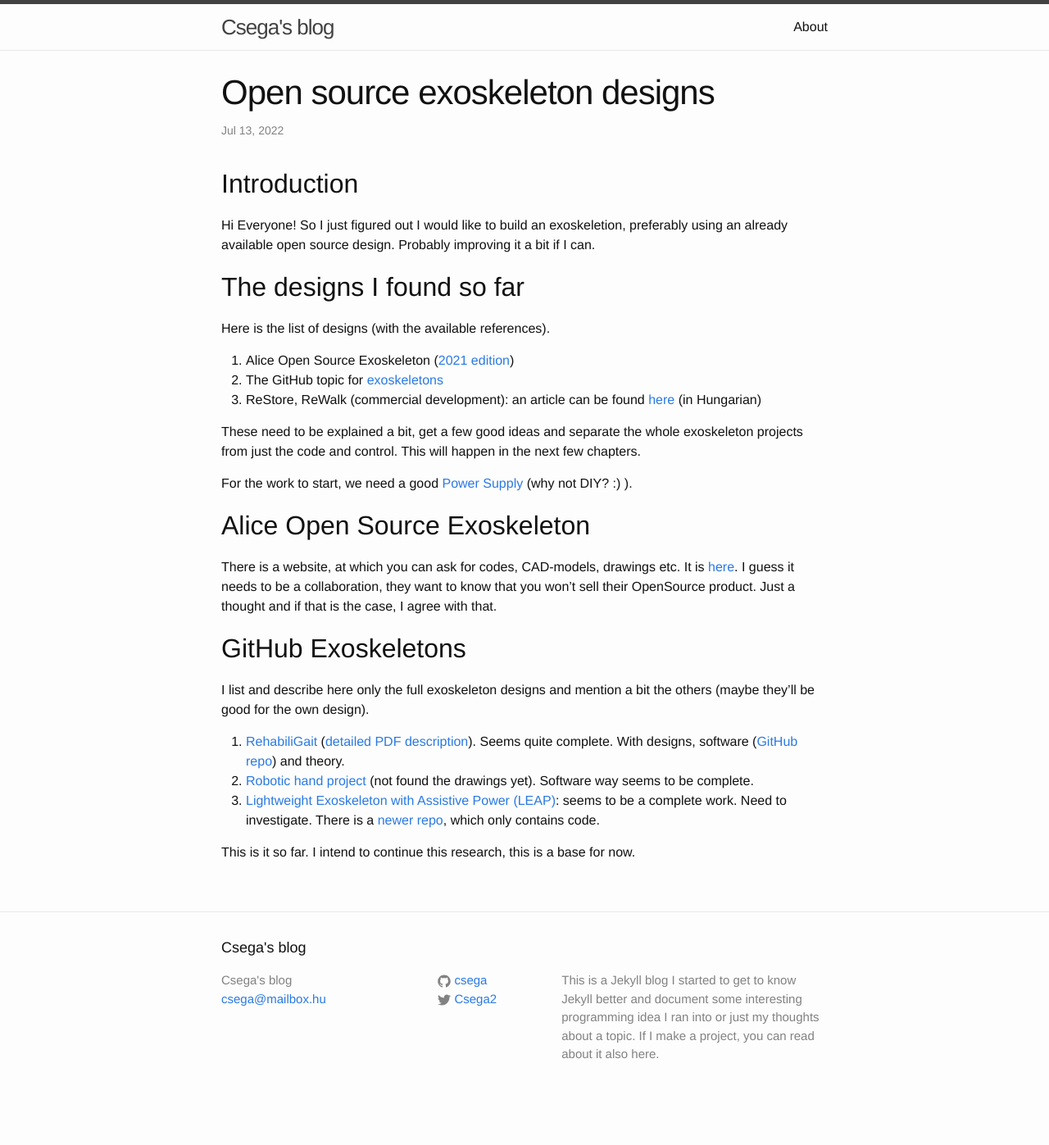
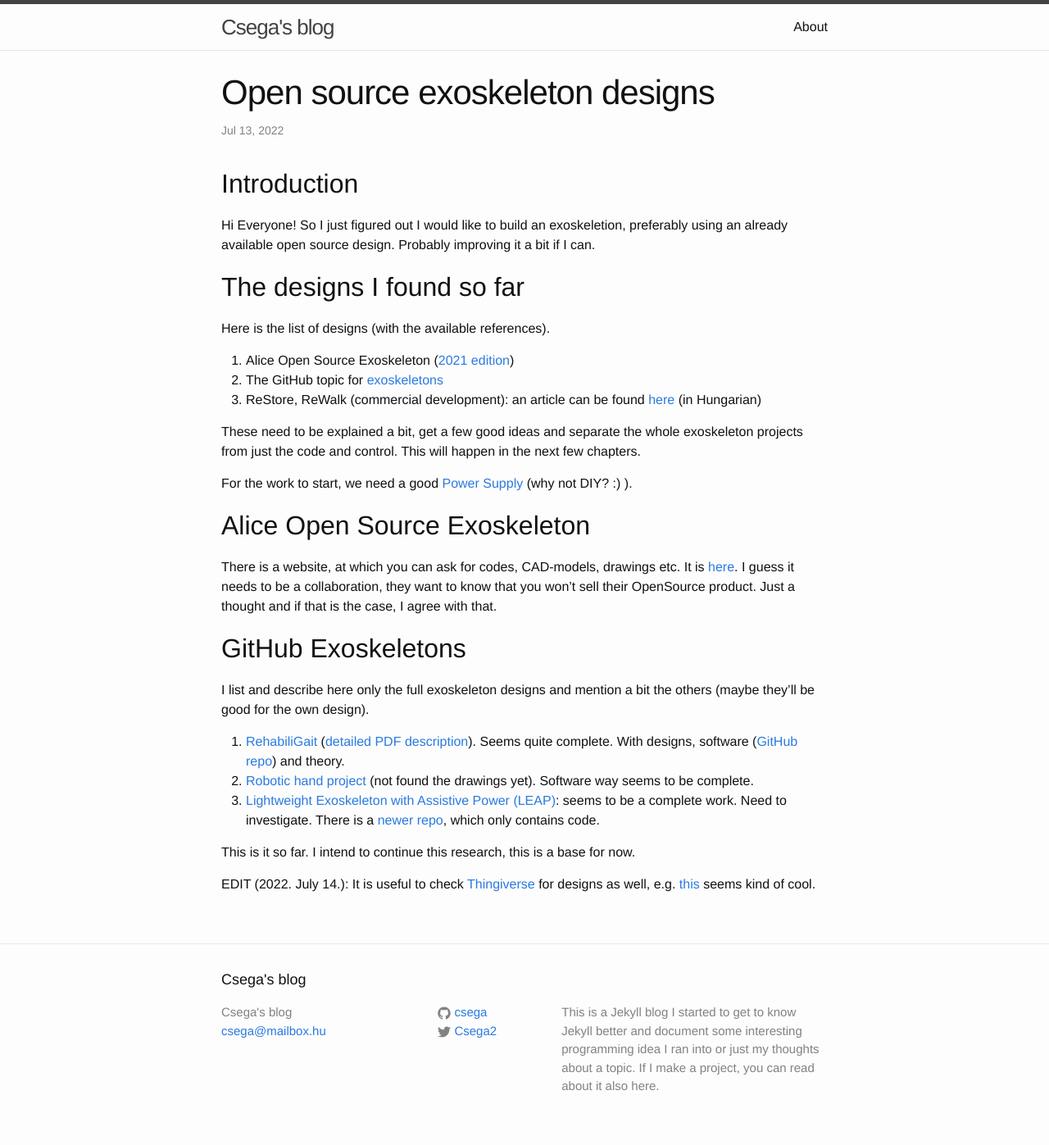
Before and after one commit to Csega/csega.github.io, a Jekyll site: the page built from _posts/2022-07-13-exoskeleton-designs.md, in a window 1280 px wide. Shown: the whole page at 82% size. Built offline with Jekyll 4.4.1, drawn with Linux system fonts in a browser that asks for light colours; before the commit the page ends 1358 px from its top, so only the background shows below that.

Commit message:
Added a few more links.

```diff
--- a/_posts/2022-07-13-exoskeleton-designs.md
+++ b/_posts/2022-07-13-exoskeleton-designs.md
@@ -35,3 +35,5 @@ I list and describe here only the full exoskeleton designs and mention a bit the
 
 
 This is it so far. I intend to continue this research, this is a base for now.
+
+EDIT (2022. July 14.): It is useful to check [Thingiverse](https://www.thingiverse.com/) for designs as well, e.g. [this](https://www.thingiverse.com/thing:3675305) seems kind of cool.
```
